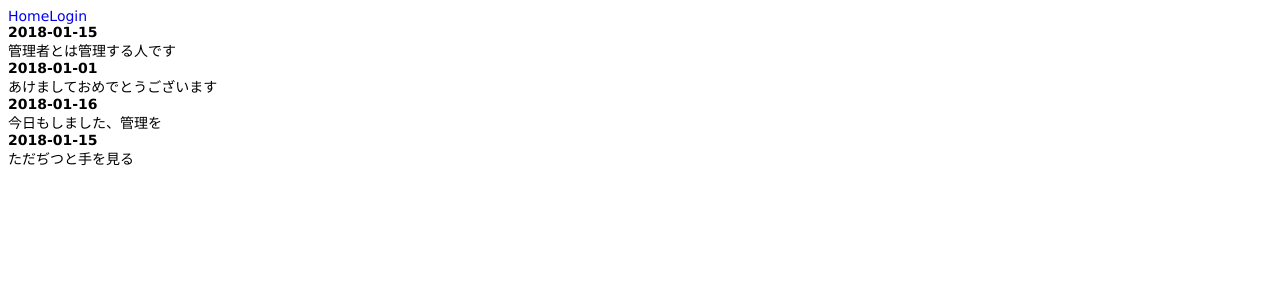
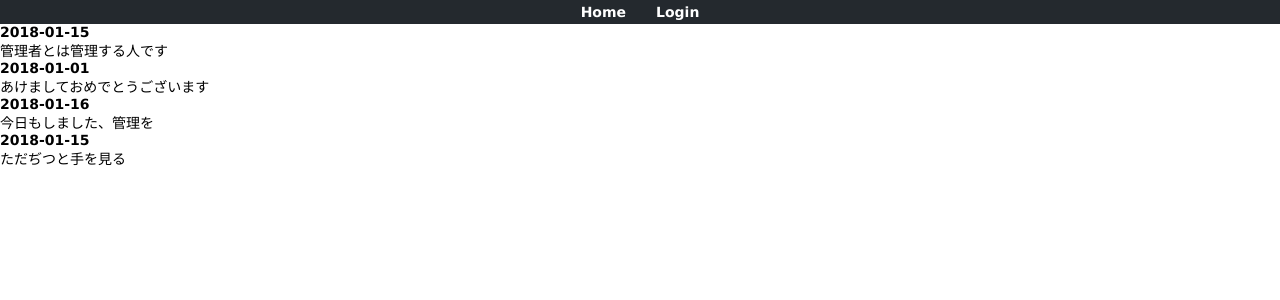
Before and after one commit to ravelll/nippue, a Vue app: page / in a window 1280 px wide. Shown: the top 300 px of the page. Built offline with nearby package versions, Linux system fonts and the light colour scheme.

Commit message:
fix header menu design

```diff
--- a/src/App.vue
+++ b/src/App.vue
@@ -1,10 +1,17 @@
 <template>
   <div id="app">
-    <router-link to="/">Home</router-link>
-    <router-link to="/login">Login</router-link>
-    <router-view></router-view>
+    <header-menu/>
+    <router-view/>
   </div>
 </template>
+
+<script>
+import HeaderMenu from '@/components/HeaderMenu.vue'
+
+export default {
+  components: { HeaderMenu }
+}
+</script>
 
 <style lang="scss">
 *,
@@ -21,6 +28,7 @@ body {
   font-size: 1.4rem;
   font-weight: normal;
   font-family: 'ヒラギノ角ゴ ProN W3', 'Hiragino Kaku Gothic ProN', 'メイリオ', Meiryo, 'Yu Gothic', YuGothic, Verdana, Helvetica, 'ＭＳ Ｐゴシック', sans-serif;
+  margin: 0;
 }
 
 h1,
--- /dev/null
+++ b/src/components/HeaderMenu.vue
@@ -0,0 +1,36 @@
+<template>
+  <header class="header-menu">
+    <router-link class="link-item" to="/">Home</router-link>
+    <router-link class="link-item" to="/login">Login</router-link>
+  </header>
+</template>
+
+<script>
+export default {
+  name: 'HeaderMenu'
+}
+</script>
+
+<style lang="scss" scoped>
+.header-menu {
+  display: flex;
+  justify-content: center;
+  align-items: center;
+  height: 3vh;
+  background-color: #24292e;
+}
+
+.link-item {
+  font-weight: bold;
+  color: #fff;
+  text-decoration: none;
+
+  &:first-child {
+    padding-right: 3rem;
+  }
+
+  &:hover {
+    opacity: 0.75;
+  }
+}
+</style>
```
